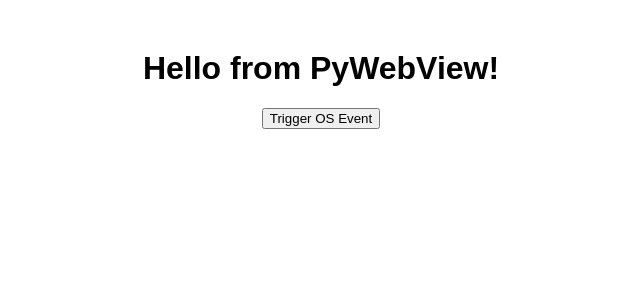
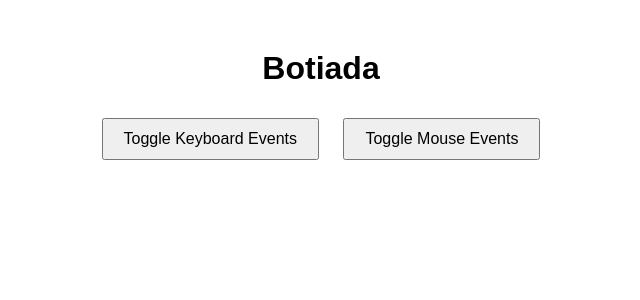
Before and after one commit to HiVGamesInc/pokemacro, a Flask app: page / in a window 1280 px wide. Shown: the top 300 px of the page, without its empty margins (319-959 px from the left). Run offline with Flask 3, Linux system fonts and the light colour scheme.

Commit message:
keyboard and mouse events

```diff
--- a/main.py
+++ b/main.py
@@ -1,31 +1,15 @@
 import webview
-from flask import Flask, render_template, jsonify
-import os
-
-app = Flask(__name__)
-
-@app.route('/')
-def index():
-    return render_template('index.html')
-
-@app.route('/trigger_os_event', methods=['POST'])
-def trigger_os_event():
-    # Example: Open a file explorer
-    os.system('explorer' if os.name == 'nt' else 'open .')
-    return jsonify({"message": "OS event triggered!"})
+import threading
+from modules import app
 
 def start_flask():
     app.run()
 
 if __name__ == '__main__':
-    # Create a PyWebView window
-    window = webview.create_window('PyWebView App', 'http://localhost:5000')
+    window = webview.create_window('Botiada', 'http://localhost:5000')
 
-    # Start Flask in a separate thread
-    import threading
     flask_thread = threading.Thread(target=start_flask)
     flask_thread.daemon = True
     flask_thread.start()
 
-    # Start the PyWebView application
     webview.start()
--- /dev/null
+++ b/modules/__init__.py
@@ -0,0 +1,6 @@
+from flask import Flask
+import os
+
+app = Flask(__name__, template_folder='../templates', static_folder='../static')
+
+from modules import routes
--- /dev/null
+++ b/modules/routes.py
@@ -0,0 +1,17 @@
+from flask import render_template, jsonify
+from modules import app
+from modules.events import toggle_keyboard_events, toggle_mouse_events
+
+@app.route('/')
+def index():
+    return render_template('index.html')
+
+@app.route('/toggle_keyboard', methods=['POST'])
+def toggle_keyboard():
+    message = toggle_keyboard_events()
+    return jsonify({"message": message})
+
+@app.route('/toggle_mouse', methods=['POST'])
+def toggle_mouse():
+    message = toggle_mouse_events()
+    return jsonify({"message": message})
--- a/static/script.js
+++ b/static/script.js
@@ -1,7 +1,15 @@
-document.getElementById("os-event-btn").addEventListener("click", () => {
-  fetch("/trigger_os_event", { method: "POST" })
+function toggleKeyboard() {
+  fetch("/toggle_keyboard", { method: "POST" })
     .then((response) => response.json())
     .then((data) => {
       alert(data.message);
     });
-});
+}
+
+function toggleMouse() {
+  fetch("/toggle_mouse", { method: "POST" })
+    .then((response) => response.json())
+    .then((data) => {
+      alert(data.message);
+    });
+}
--- a/static/style.css
+++ b/static/style.css
@@ -3,3 +3,13 @@ body {
   text-align: center;
   margin-top: 50px;
 }
+
+.toggle-buttons {
+  margin-top: 20px;
+}
+
+button {
+  padding: 10px 20px;
+  margin: 10px;
+  font-size: 16px;
+}
--- a/templates/index.html
+++ b/templates/index.html
@@ -3,15 +3,22 @@
   <head>
     <meta charset="UTF-8" />
     <meta name="viewport" content="width=device-width, initial-scale=1.0" />
-    <title>PyWebView App</title>
+    <title>Botiada</title>
     <link
       rel="stylesheet"
       href="{{ url_for('static', filename='style.css') }}"
     />
   </head>
   <body>
-    <h1>Hello from PyWebView!</h1>
-    <button id="os-event-btn">Trigger OS Event</button>
+    <h1>Botiada</h1>
+    <div class="toggle-buttons">
+      <button id="toggle-keyboard" onclick="toggleKeyboard()">
+        Toggle Keyboard Events
+      </button>
+      <button id="toggle-mouse" onclick="toggleMouse()">
+        Toggle Mouse Events
+      </button>
+    </div>
     <script src="{{ url_for('static', filename='script.js') }}"></script>
   </body>
 </html>
```
Also changed, not shown: modules/events.py (added, +39 -0 lines), 3 other files.
